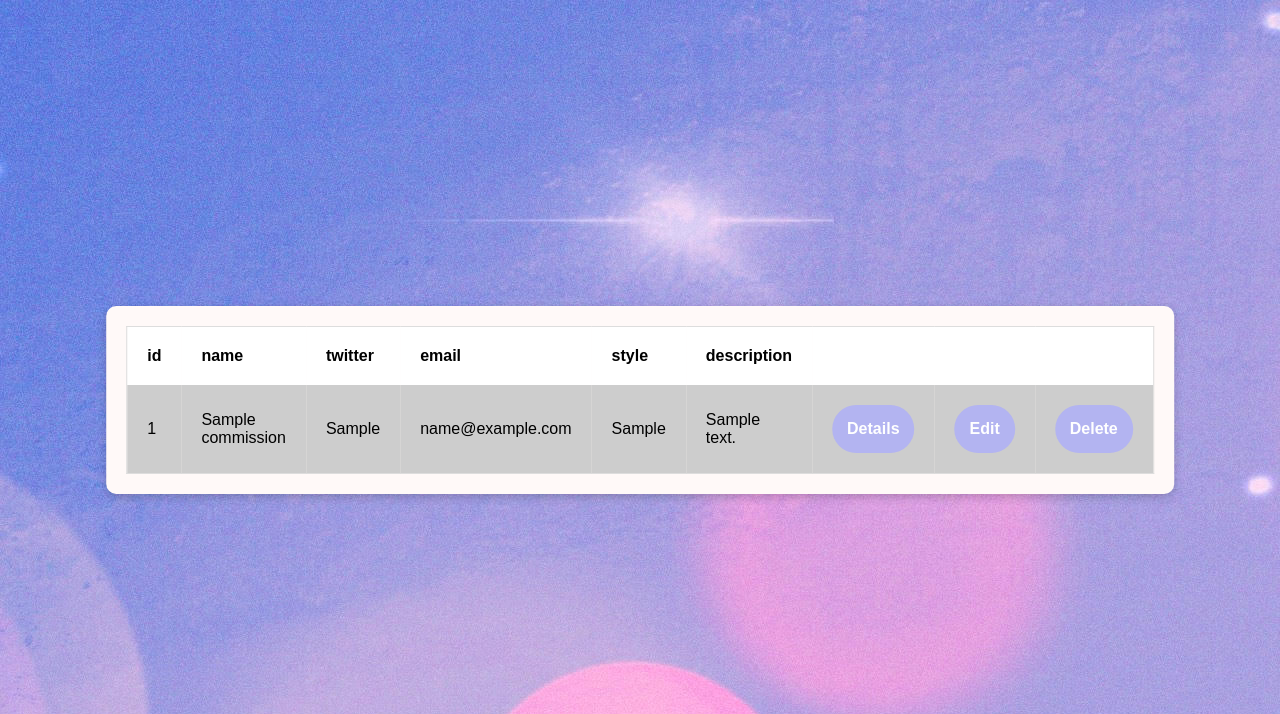
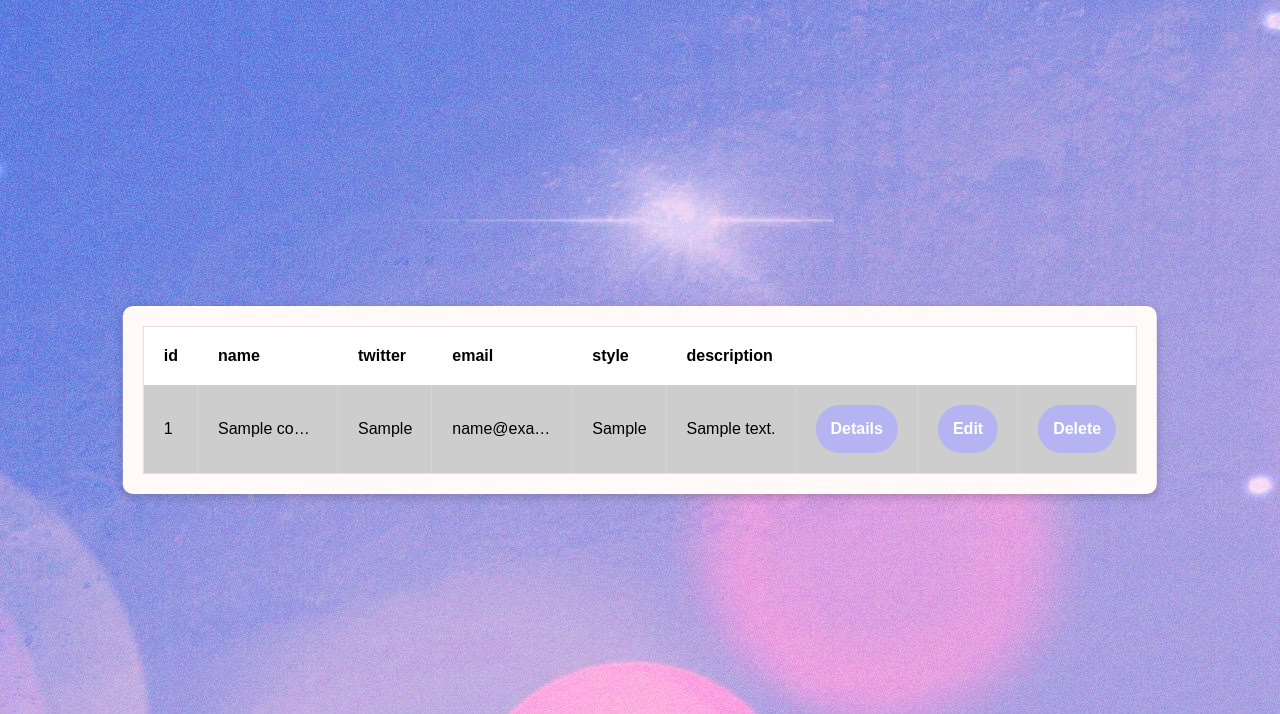
Before and after one commit to ajanicechen/cleproject, a PHP site: page /admin/admin.php in a window 1280 px wide. Shown: the top 714 px of the page. Run offline with PHP 8.4, Linux system fonts and the light colour scheme; the visitor is signed in with stand-in values (Sample User, id 1); tables that the repository leaves empty or names only in its code hold one stand-in row (values such as "Sample post").

Commit message:
style fix

```diff
--- a/CLE/css/style.css
+++ b/CLE/css/style.css
@@ -115,6 +115,10 @@ textarea {
 }
 
 .adminTable tr th, .adminTable tr td{
+    max-width: 100px;
+    white-space: nowrap;
+    overflow: hidden;
+    text-overflow: ellipsis;
     padding-left: 20px;
     padding-right: 20px;
     padding-top: 20px;
```
